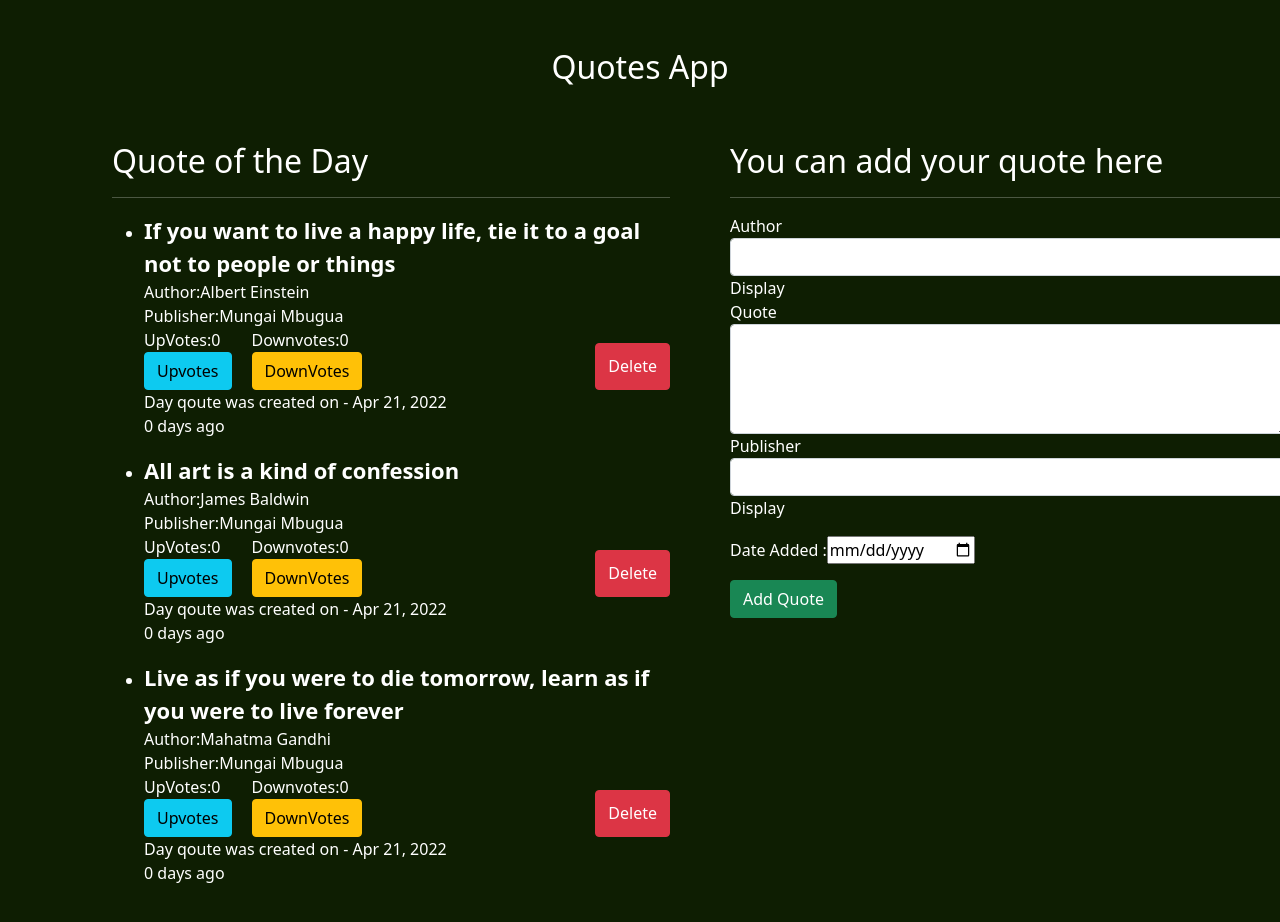
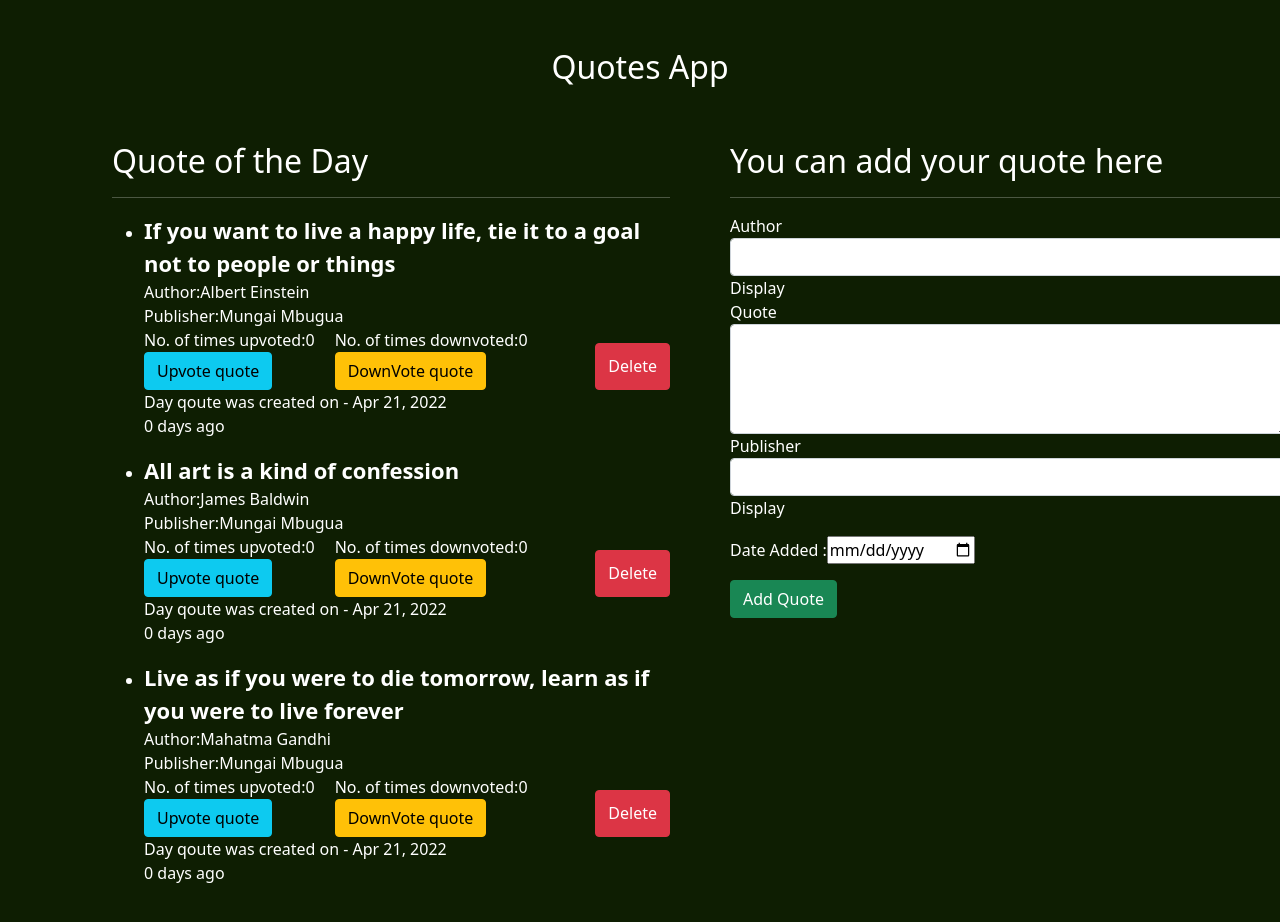
Before and after one commit to munga114/deepquotes, an Angular app: page / in a window 1280 px wide. Shown: the top 922 px of the page. Built offline with nearby package versions, Linux system fonts and the light colour scheme.

Commit message:
Add button

```diff
--- a/src/app/likebuttons/likebuttons.component.html
+++ b/src/app/likebuttons/likebuttons.component.html
@@ -1,16 +1,16 @@
 <div class="main-row">
     <div class="votes">
-        <span class="item">UpVotes:{{numberOfUpvotes}}</span><br>
+        <span class="item">No. of times upvoted:{{numberOfUpvotes}}</span><br>
     <div>
     </div>
-    <button type="button" class="btn btn-info" (click)="upVotesClick()">Upvotes</button>
+    <button type="button" class="btn btn-info" (click)="upVotesClick()">Upvote quote</button>
 
     </div>
     <div class="votes1">
-        <span class="item">Downvotes:{{numberOfDownvotes}}</span><br>
+        <span class="item">No. of times downvoted:{{numberOfDownvotes}}</span><br>
     <div>
     </div>
-    <button type="button" class="btn btn-warning" (click)="downVotesClick()">DownVotes</button>
+    <button type="button" class="btn btn-warning" (click)="downVotesClick()">DownVote quote</button>
 
     </div>
 </div>
```
